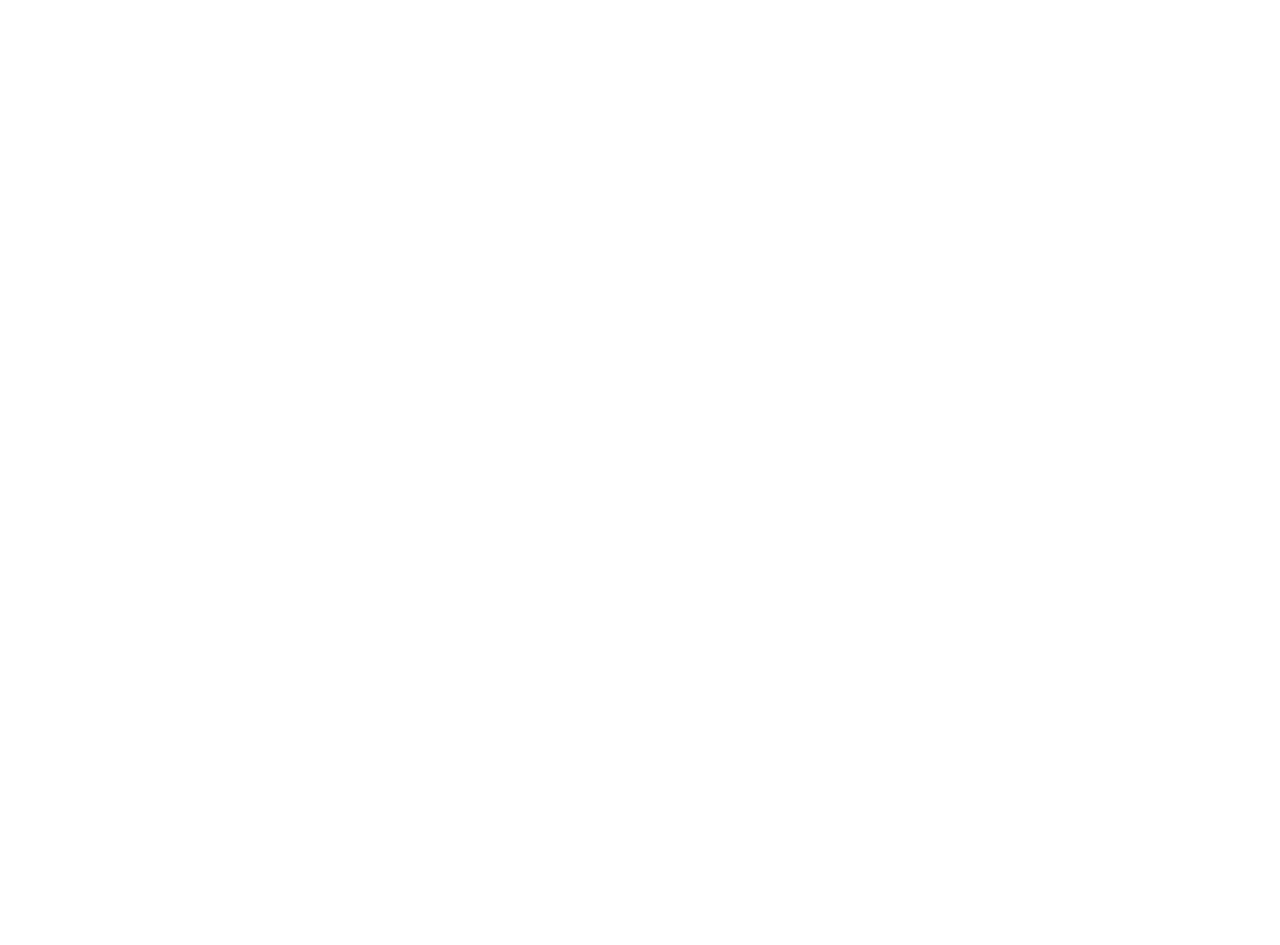
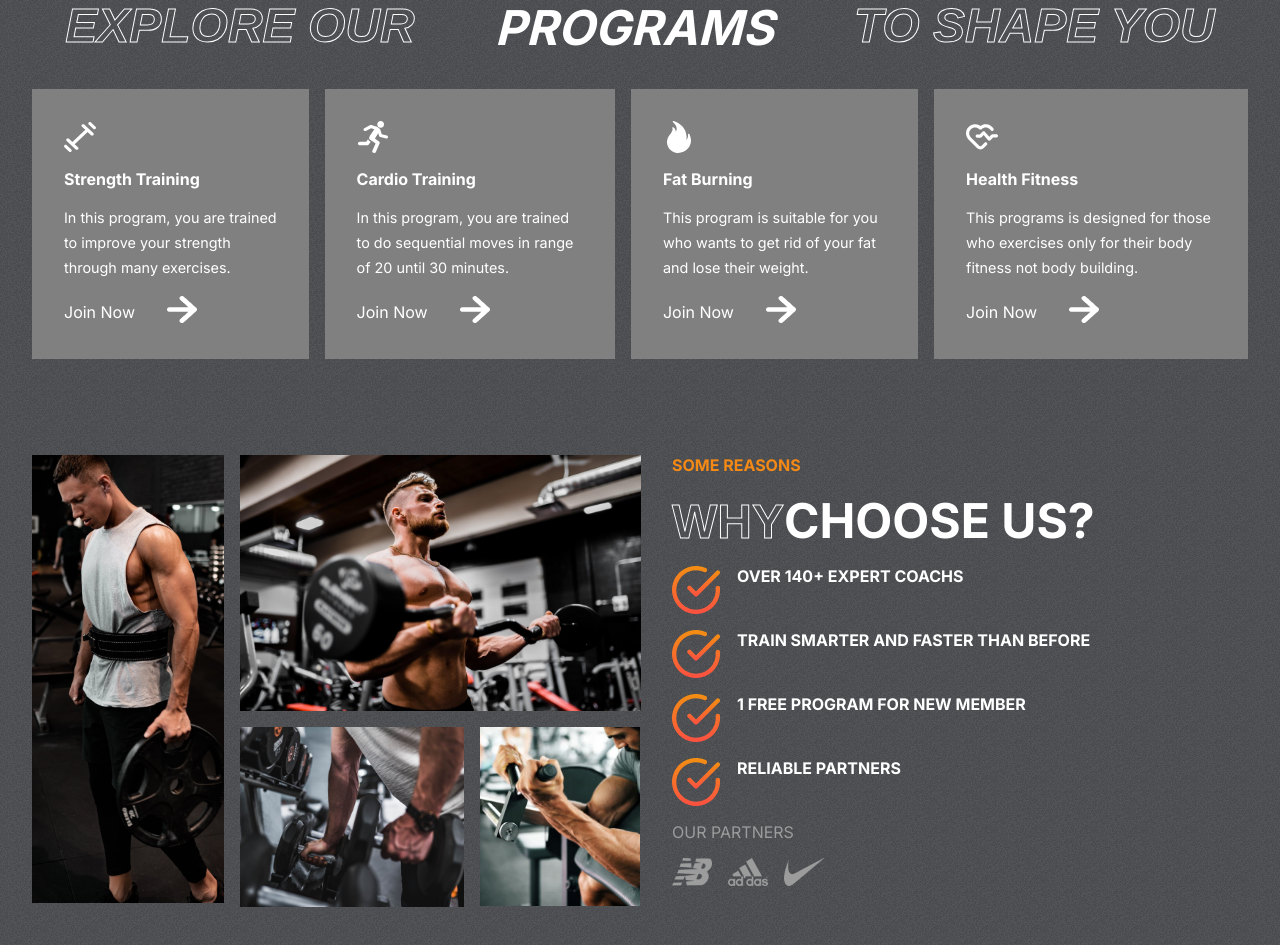
Before and after one commit to alveswellingtonn/Gym-React, a React (Create React App) app: page / in a window 1280 px wide. Shown: the part 819-1764 px from the top of the page. Before the commit the page ends 800 px from the top, so only its background shows below. Built offline with nearby package versions, Linux system fonts and the light colour scheme.

Commit message:
Programs Component Reasons Component

```diff
--- a/src/App.jsx
+++ b/src/App.jsx
@@ -1,9 +1,14 @@
 import './App.css';
 import Hero from './components/Hero/Hero';
+import Programs from './components/Programs/Programs';
+import Reasons from './components/Reasons/Reasons';
+
 function App() {
   return (
     <div className="App">
       <Hero />
+      <Programs />
+      <Reasons />
     </div>
   );
 }
--- /dev/null
+++ b/src/components/Programs/Programs.css
@@ -0,0 +1,63 @@
+.Programs {
+    display: flex;
+    flex-direction: column;
+    gap: 2rem;
+    padding: 0 2rem;
+}
+
+.programs-header {
+    display: flex;
+    gap: 5rem;
+    font-weight: bold;
+    font-size: 3rem;
+    justify-content: center;
+    color: white;
+    text-transform: uppercase;
+    font-style: italic;
+}
+
+.programs-categories {
+    display: flex;
+    gap: 1rem;
+}
+
+.category {
+    display: flex;
+    flex-direction: column;
+    background-color: gray;
+    padding: 2rem;
+    gap: 1rem;
+    color: white;
+    justify-content: space-between;
+}
+
+.category>:nth-child(1) {
+    width: 2rem;
+    height: 2rem;
+    fill: white;
+}
+
+.category>:nth-child(2) {
+   font-size: 1rem;
+   font-weight: bold;
+}
+
+.category>:nth-child(3) {
+    font-size: 0.9rem;
+    line-height: 25px;
+}
+
+.join-now {
+    display: flex;
+    align-items: center;
+    gap: 2rem;
+}
+
+.join-now>img {
+    width: 1rem;
+}
+
+.category:hover {
+    background: var(--planCard);
+    cursor: pointer;
+}
--- /dev/null
+++ b/src/components/Programs/Programs.jsx
@@ -0,0 +1,38 @@
+import React from 'react';
+import './Programs.css';
+
+import { programsData } from '../../data/programsData'
+
+import RightArrow from '../../assets/rightArrow.png'
+
+const Programs = () => {
+    return (
+        <div className="Programs" id="programs">
+            {/* header */}
+            <div className='programs-header'>
+                <span className='stroke-text'>Explore our</span>
+                <span>Programs</span>
+                <span className='stroke-text'>to shape you</span>
+            </div>
+
+            <div className='programs-categories'>
+                {programsData.map((program) => (
+                    <div className='category'>
+                        {program.image}
+                        <span>{program.heading}</span>
+                        <span>{program.details}</span>
+
+                        <div className="join-now">
+                            <span>Join Now</span>
+                            <span>
+                                <img src={RightArrow} alt="RightArrow" />
+                            </span>
+                        </div>
+                    </div>
+                ))}
+            </div>
+        </div>
+    )
+}
+
+export default Programs
--- /dev/null
+++ b/src/components/Reasons/Reasons.css
@@ -0,0 +1,88 @@
+.Reasons {
+    padding: 0 2rem;
+    display: flex;
+    grid-template: 2rem;
+    gap: 2rem;
+}
+
+.left-r {
+    flex: 1 1;
+    display: grid;
+    grid-template-columns: repeat(3, 1fr);
+    gap: 1rem;
+    grid-auto-rows: 1fr;
+}
+
+.left-r>img {
+    object-fit: cover;
+}
+
+.left-r>:nth-child(1) {
+    width: 12rem;
+    grid-row: 1/3;
+    height: 28rem;
+}
+
+.left-r>:nth-child(2) {
+    width: auto;
+    height: 16rem;
+    grid-column: 2/4;
+}
+
+.left-r>:nth-child(3) {
+    width: 14rem;
+    grid-column: 2/3;
+    grid-row: 2;
+}
+
+.left-r>:nth-child(4) {
+    height: 11.2rem;
+    width: 10rem;
+    grid-row: 2;
+    grid-column: 3/4;
+}
+
+.right-r {
+    flex: 1 1;
+    text-transform: uppercase;
+    gap: 1rem;
+    display: flex;
+    flex-direction: column;
+}
+
+.right-r>span {
+    font-weight: bold;
+    color: var(--orange);
+}
+
+.right-r>div {
+    color: white;
+    font-size: 3rem;
+    font-weight: bold;
+}
+
+.details-r {
+    display: flex;
+    flex-direction: column;
+    gap: 1rem;
+}
+
+.details-r>div {
+    display: flex;
+    font-size: 1rem;
+    gap: 1rem;
+}
+
+.details>div>img {
+    width: 2rem;
+    height: 2rem;
+}
+
+.partners {
+    display: flex;
+    gap: 1rem ;
+}
+
+.partners>img {
+    width: 2.5rem;
+}
--- /dev/null
+++ b/src/components/Reasons/Reasons.jsx
@@ -0,0 +1,71 @@
+import React from 'react'
+import './Reasons.css';
+
+import image1 from '../../assets/image1.png'
+import image2 from '../../assets/image2.png'
+import image3 from '../../assets/image3.png'
+import image4 from '../../assets/image4.png'
+
+import nb from '../../assets/nb.png'
+import adidas from '../../assets/adidas.png'
+import nike from '../../assets/nike.png'
+import tick from '../../assets/tick.png'
+
+const Reasons = () => {
+  return (
+    <div className='Reasons' id='reasons'>
+      <div className="left-r">
+        <img src={image1} alt='image1' ></img>
+        <img src={image2} alt='image2'></img>
+        <img src={image3} alt='image3'></img>
+        <img src={image4} alt='image4'></img>
+      </div>
+
+      <div className="right-r">
+        <span>Some reasons</span>
+
+        <div>
+          <span className='stroke-text'>Why</span>
+          <span>choose us?</span>
+        </div>
+
+        <div className='details-r'>
+
+          <div>
+            <img src={tick} alt="" />
+            <span>OVER 140+ EXPERT COACHS</span>
+          </div>
+
+          <div>
+            <img src={tick} alt="tick" />
+            <span>TRAIN SMARTER AND FASTER THAN BEFORE</span>
+          </div>
+
+          <div>
+            <img src={tick} alt="tick" />
+            <span>1 FREE PROGRAM FOR NEW MEMBER</span>
+          </div>
+
+          <div>
+            <img src={tick} alt="tick" />
+            <span>RELIABLE PARTNERS</span>
+          </div>
+
+        </div>
+
+        <span style={{
+          color: 'var(--gray)', fontWeight: 'normal',
+        }}>OUR PARTNERS</span>
+
+        <div className="partners">
+          <img src={nb} alt="nb" />
+          <img src={adidas} alt="adidas" />
+          <img src={nike} alt="nike" />
+        </div>
+      </div>
+
+    </div>
+  )
+}
+
+export default Reasons
```
